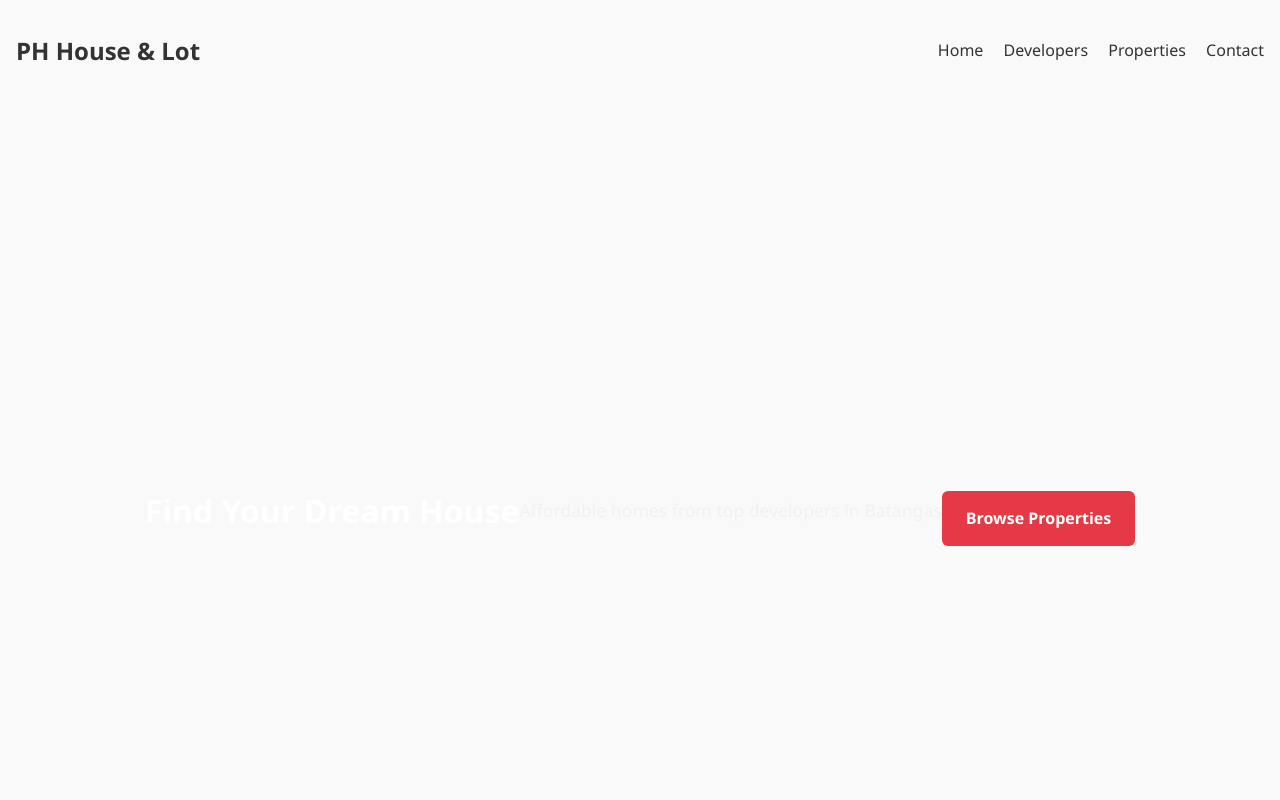
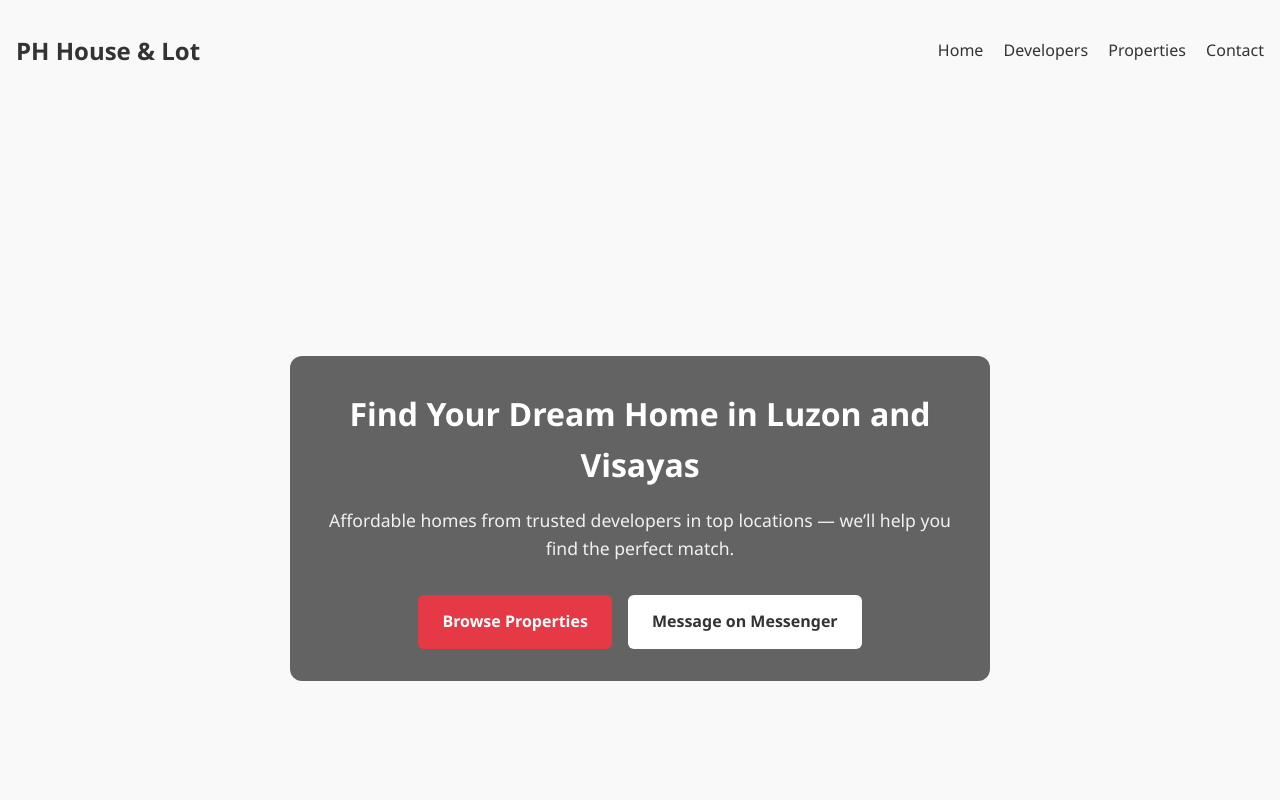
Before and after one commit to Zp393/realestate, a plain HTML site: page index.html in a window 1280 px wide. Shown: the top 800 px of the page. Drawn offline with Linux system fonts and the light colour scheme.

Commit message:
update html

```diff
--- a/index.html
+++ b/index.html
@@ -5,6 +5,7 @@
   <meta name="viewport" content="width=device-width, initial-scale=1.0" />
   <title>PH House & Lot</title>
   <link rel="stylesheet" href="styles.css" />
+  <script defer src="script.js"></script>
 </head>
 <body>
   <header class="header">
@@ -18,10 +19,16 @@
   </header>
 
   <section id="home" class="hero">
-    <h1>Find Your Dream House</h1>
-    <p>Affordable homes from top developers in Batangas</p>
-    <a href="properties.html" class="cta-button">Browse Properties</a>
-  </section>
+  <div class="hero-content">
+    <h1>Find Your Dream Home in Luzon and Visayas</h1>
+    <p>Affordable homes from trusted developers in top locations — we’ll help you find the perfect match.</p>
+    <div class="hero-buttons">
+      <a href="properties.html" class="cta-button">Browse Properties</a>
+      <a href="https://m.me/yourfbpage" target="_blank" class="cta-secondary">Message on Messenger</a>
+    </div>
+  </div>
+</section>
+
 
   <section class="developers-preview">
     <h2>Top Developers</h2>
```
